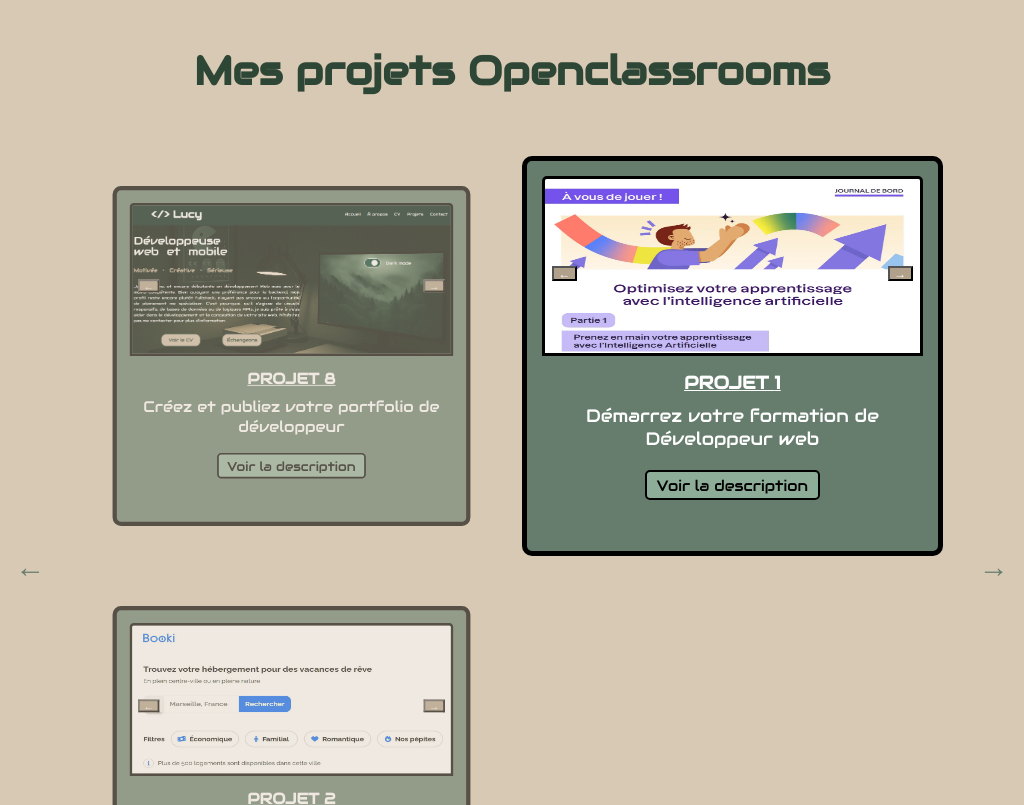
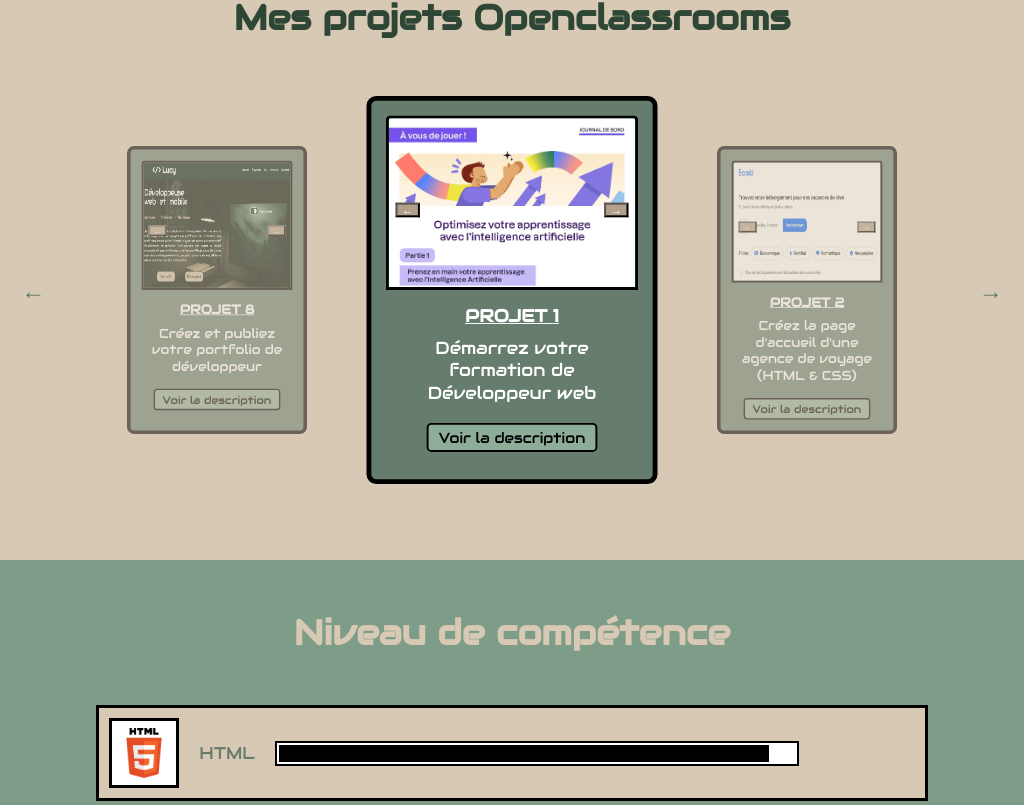
Before and after one commit to elhef010308/PORTFOLIO, a React (Vite) app: page /projects in a window 1024 px wide. Shown: the part 675-1480 px from the top of the page. Built offline with nearby package versions, Linux system fonts and the light colour scheme.

Commit message:
Media Queries de la page des PROJETS (+ quelques corrections ailleurs)

```diff
--- a/src/style/header.scss
+++ b/src/style/header.scss
@@ -148,7 +148,7 @@ header {
 @media (min-width: 770px) and (max-width: 1025px) {
     header {
         .header {
-            padding: 18px 7%;
+            padding: 20px 7%;
 
             .logo {
                 font-size: 32px;
--- a/src/style/homeContent.scss
+++ b/src/style/homeContent.scss
@@ -429,7 +429,8 @@
             padding: 40px;
 
             .home__about-container {
-                gap: 40px;
+                flex-direction: column;
+                gap: 50px;
                 padding: 20px;
 
                 .home__about-image {
@@ -460,6 +461,12 @@
         }
 
         .home__school {
+
+            h2 {
+                text-align: left;
+                margin-left: 50px;
+            }
+
             .home__school-timeline {
                 height: auto;
 
--- a/src/style/homeTitle.scss
+++ b/src/style/homeTitle.scss
@@ -207,6 +207,7 @@
 // Petits mobiles (jusqu'à 480px)
 @media (max-width: 480px) {
     .home {
+        padding-top: 15px;
         width: 100%;
         max-width: 480px;
 
@@ -255,6 +256,7 @@
     }
 
 
+    // TITRE PRINCIPAL
     #text {
         font-size: 22px;
         text-align: center; // optionnel si tu veux recentrer sur petits écrans
@@ -273,6 +275,7 @@
 // Mobiles larges à tablettes petites (481px - 769px)
 @media (min-width: 481px) and (max-width: 769px) {
     .home {
+        padding-top: 25px;
         .home__intro {
             flex-direction: column;
             height: auto;
@@ -318,6 +321,7 @@
     }
 
 
+    // TITRE PRINCIPAL
     #text {
         font-size: 28px;
 
@@ -370,6 +374,7 @@
     }
 
 
+    // TITRE PRINCIPAL
     #text {
         font-size: 34px;
 
--- a/src/style/projects.scss
+++ b/src/style/projects.scss
@@ -396,7 +396,102 @@
 
 // Petits mobiles (jusqu'à 480px)
 @media (max-width: 480px) {
+    .projects {
+        .projects__intro {
+            height: 300px;
+            background-position: center;
+        }
 
+        .projects__carousel {
+            padding: 20px 0;
+
+            .projects__carousel-title {
+                font-size: 24px;
+            }
+
+            .projects__carousel-wrapper {
+                flex-direction: column;
+
+                .projects__carousel-button {
+                    &.left {
+                        display: inline-block;
+                        transform: rotate(90deg);
+                    }
+
+                    &.right {
+                        display: inline-block;
+                        transform: rotate(90deg);
+                    }
+                }
+
+                .projects__cards-container {
+                    grid-template-columns: 1fr;
+                    gap: 20px;
+                    padding: 10px;
+                }
+
+                .projects__carousel-button {
+                    font-size: 20px;
+                }
+            }
+        }
+
+        .projects__skills {
+            .projects__skills-container {
+                padding: 20px;
+
+                .projects__skills-title {
+                    font-size: 24px;
+                    margin-bottom: 20px;
+                }
+
+                .projects-skills__list {
+                    flex-direction: column;
+                    width: 100%;
+                    gap: 10px;
+
+                    .projects-skills__images {
+                        width: 60px;
+                        height: 60px;
+
+                        img {
+                            width: 40px;
+                            height: 40px;
+                        }
+                    }
+
+                    .projects-skills__level {
+                        width: 100%;
+                        height: 20px;
+                    }
+                }
+            }
+        }
+
+        .projects-modal__container {
+            .projects-modal__content {
+                width: 90vw;
+
+                h2 {
+                    font-size: 16px;
+                }
+
+                p {
+                    font-size: 14px;
+                    margin: 0 10px 5px 10px;
+                }
+
+                a {
+                    width: 30px;
+                    height: 30px;
+                    font-size: 15px;
+                }
+            }
+        }
+    }
+
+
+    // TITRE PRINCIPAL
     #text-page-projets {
         font-size: 22px;
         text-align: center; // optionnel si tu veux recentrer sur petits écrans
@@ -414,6 +509,96 @@
 
 // Mobiles larges à tablettes petites (481px - 769px)
 @media (min-width: 481px) and (max-width: 769px) {
+    .projects {
+        .projects__intro {
+            height: 400px;
+        }
+
+        .projects__carousel {
+            padding: 30px 0;
+
+            .projects__carousel-title {
+                font-size: 30px;
+            }
+
+            .projects__carousel-wrapper {
+                flex-direction: column;
+
+                .projects__carousel-button {
+                    &.left {
+                        display: inline-block;
+                        transform: rotate(90deg);
+                    }
+
+                    &.right {
+                        display: inline-block;
+                        transform: rotate(90deg);
+                    }
+                }
+
+                .projects__cards-container {
+                    grid-template-columns: 1fr;
+                    gap: 20px;
+                    padding: 20px;
+                }
+
+                .projects__carousel-button {
+                    font-size: 24px;
+                }
+            }
+        }
+
+        .projects__skills {
+            .projects__skills-container {
+                padding: 50px;
+
+                .projects__skills-title {
+                    font-size: 30px;
+                    margin-bottom: 30px;
+                }
+
+                .projects-skills__list {
+                    width: 90%;
+
+                    .projects-skills__images {
+                        width: 60px;
+                        height: 60px;
+
+                        img {
+                            width: 40px;
+                            height: 40px;
+                        }
+                    }
+
+                    .projects-skills__title {
+                        font-size: 17px;
+                    }
+
+                    .projects-skills__level {
+                        width: 55%;
+                        height: 25px;
+                    }
+                }
+            }
+        }
+
+        .projects-modal__container {
+            .projects-modal__content {
+                width: 80vw;
+
+                h2 {
+                    font-size: 18px;
+                }
+
+                p {
+                    font-size: 14px;
+                }
+            }
+        }
+    }
+
+
+    // TITRE PRINCIPAL
     #text-page-projets {
         font-size: 28px;
 
@@ -430,6 +615,88 @@
 
 // Tablettes standard à petits laptops (770px - 1025px)
 @media (min-width: 770px) and (max-width: 1025px) {
+    .projects {
+        .projects__intro {
+            height: 500px;
+        }
+
+        .projects__carousel {
+            .projects__carousel-title {
+                font-size: 35px;
+            }
+
+            .projects__carousel-wrapper {
+                flex-direction: row;
+                align-items: center;
+                justify-content: center;
+
+                .projects__cards-container {
+                    display: flex;
+                    justify-content: center;
+                    align-items: center;
+                    gap: 20px;
+                    padding: 20px;
+
+                    .projects__cards-card.center {
+                        transform: scale(0.97);
+                        opacity: 1;
+                        z-index: 2;
+                        width: 300px;
+                    }
+
+                    .projects__cards-card.side {
+                        transform: scale(0.72);
+                        opacity: 0.5;
+                        z-index: 1;
+                        width: 250px;
+                    }
+                }
+
+                .projects__carousel-button {
+                    font-size: 24px;
+                }
+            }
+        }
+
+        .projects__skills {
+            .projects__skills-container {
+                padding: 30px 50px;
+
+                .projects__skills-title {
+                    font-size: 35px;
+                }
+
+                .projects-skills__list {
+                    width: 90%;
+                    gap: 20px;
+
+                    .projects-skills__images {
+                        width: 70px;
+                        height: 70px;
+
+                        img {
+                            width: 50px;
+                            height: 50px;
+                        }
+                    }
+
+                    .projects-skills__level {
+                        width: 65%;
+                        height: 25px;
+                    }
+                }
+            }
+        }
+
+        .projects-modal__container {
+            .projects-modal__content {
+                width: 70vw;
+            }
+        }
+    }
+
+
+    // TITRE PRINCIPAL
     #text-page-projets {
         font-size: 34px;
 
```
Also changed, not shown: src/style/index.scss (+9 -9 lines).
